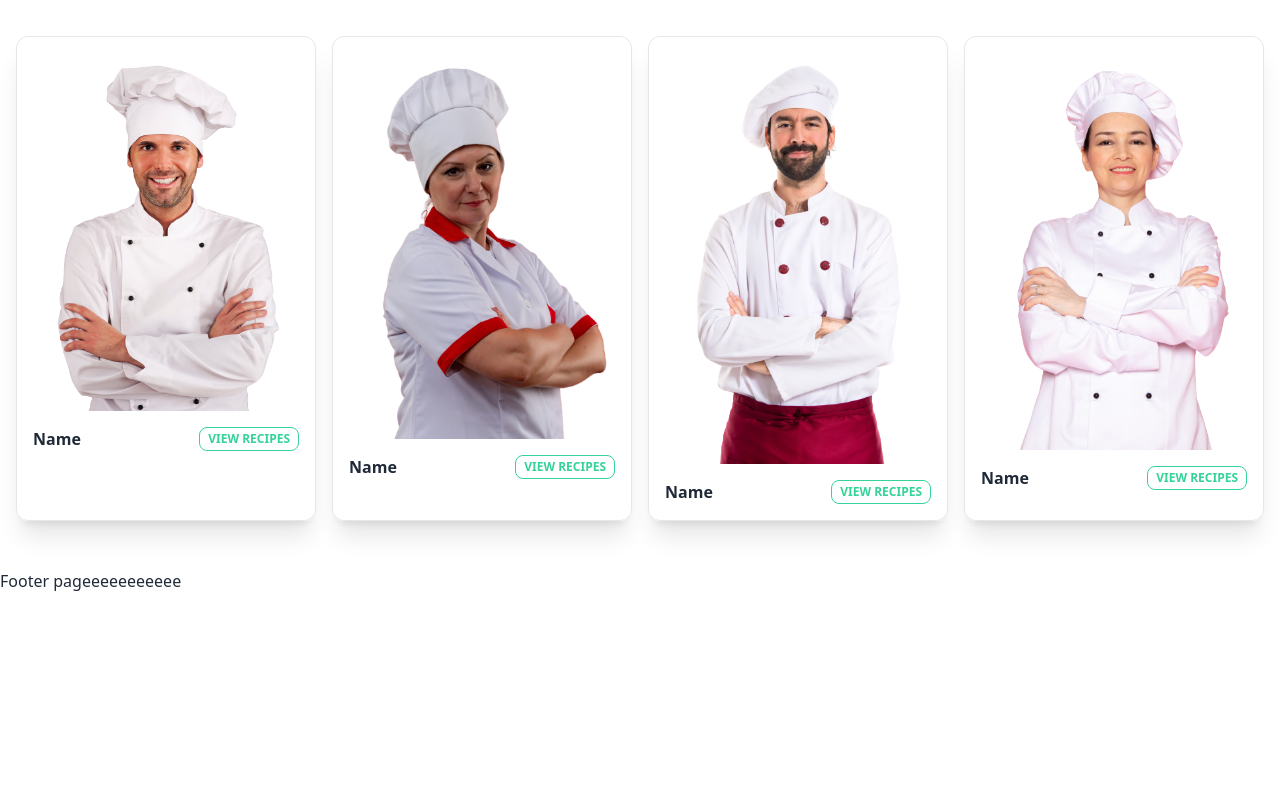
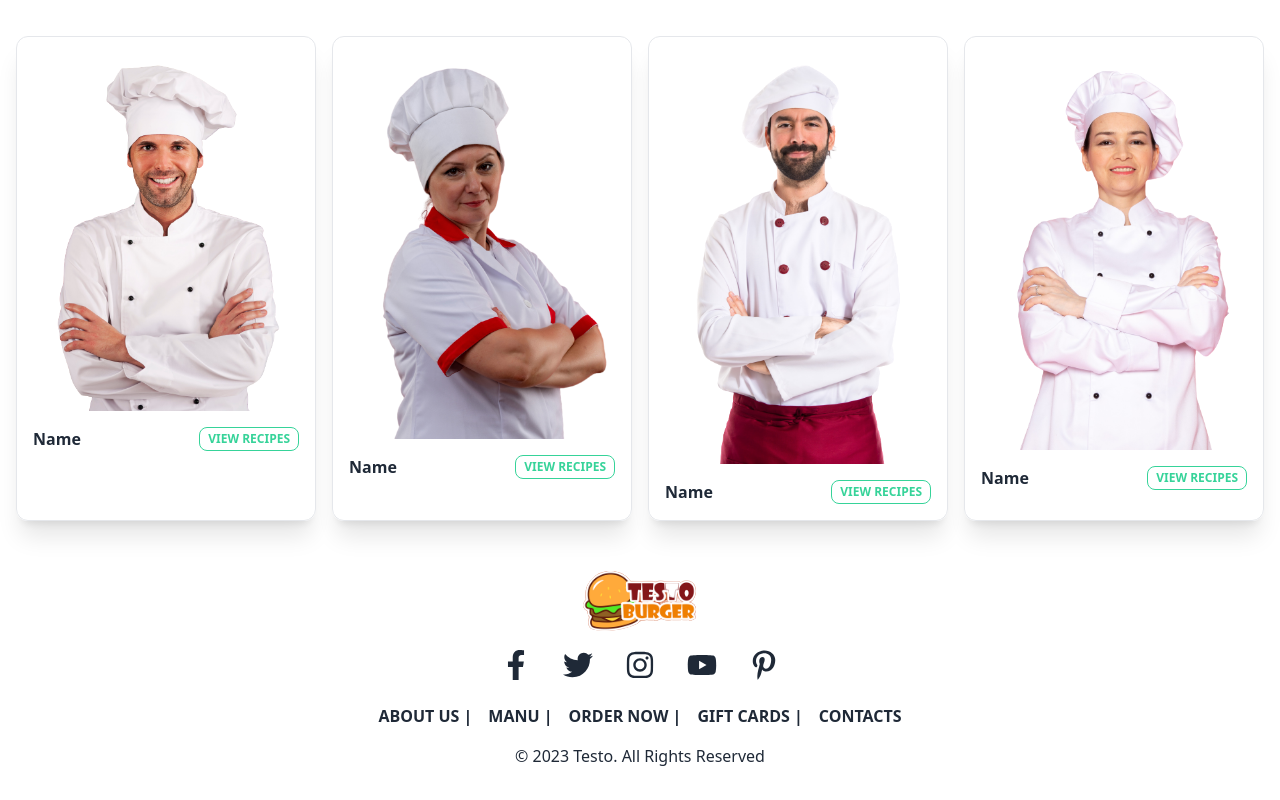
Before and after one commit to sumon2807/chef-recipe-hunter-client-side, a React (Vite) app: page / in a window 1280 px wide. Shown: the part 3058-3858 px from the top of the page. Before the commit the page ends 3651 px from the top, so only its background shows below. Built offline with nearby package versions, Linux system fonts and the light colour scheme; no server answers.

Commit message:
footer page design is ready for UI and a navbar is added also

```diff
--- a/src/SheardPage/Footer/Footer.jsx
+++ b/src/SheardPage/Footer/Footer.jsx
@@ -1,9 +1,28 @@
 import React from 'react';
+import { FaFacebookF, FaTwitter, FaInstagram, FaYoutube, FaPinterestP } from 'react-icons/fa';
+import { Link } from 'react-router-dom';
 
 const Footer = () => {
     return (
-        <div>
-            <h1>Footer pageeeeeeeeeee</h1>
+        <div className='lg:my-8 text-center'>
+            <div className='flex justify-center'>
+                <img src="../../../public/assets/images/logo.png" alt="" />
+            </div>
+            <div className='flex justify-center gap-8 mt-4'>
+                <FaFacebookF className='text-3xl hover:text-rose-700' />
+                <FaTwitter className='text-3xl hover:text-rose-700' />
+                <FaInstagram className='text-3xl hover:text-rose-700' />
+                <FaYoutube className='text-3xl hover:text-rose-700' />
+                <FaPinterestP className='text-3xl hover:text-rose-700' />
+            </div>
+            <div className="flex justify-center gap-4 mt-6">
+                <a className="link link-hover hover:text-rose-700 font-bold">ABOUT US |</a>
+                <a className="link link-hover hover:text-rose-700 font-bold">MANU |</a>
+                <Link to="/order"><p className="link link-hover hover:text-rose-700 font-bold">ORDER NOW |</p></Link>
+                <a className="link link-hover hover:text-rose-700 font-bold">GIFT CARDS |</a>
+                <a className="link link-hover hover:text-rose-700 font-bold">CONTACTS</a>
+            </div>
+            <h2 className='pt-4'>© 2023 Testo. All Rights Reserved</h2>
         </div>
     );
 };
```
